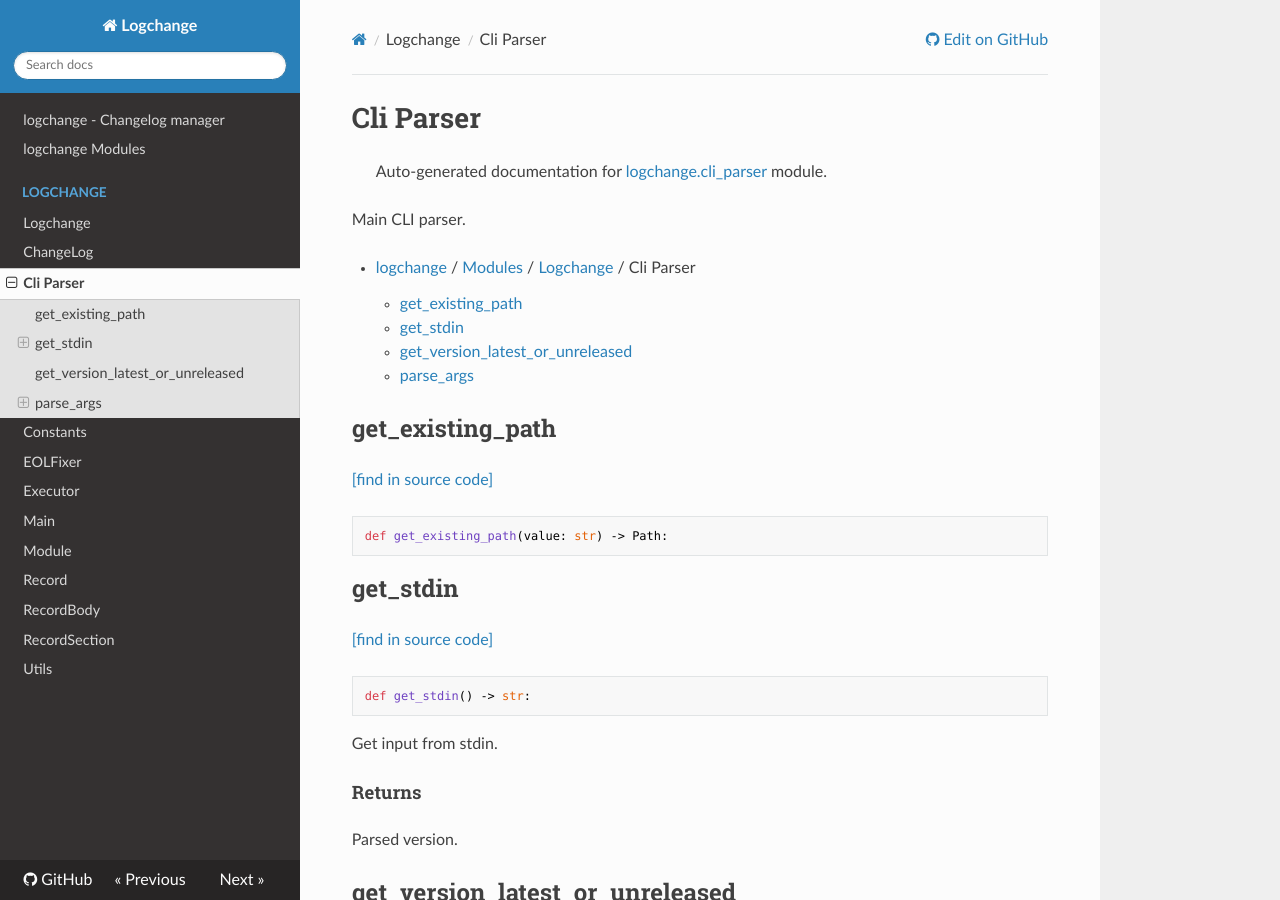
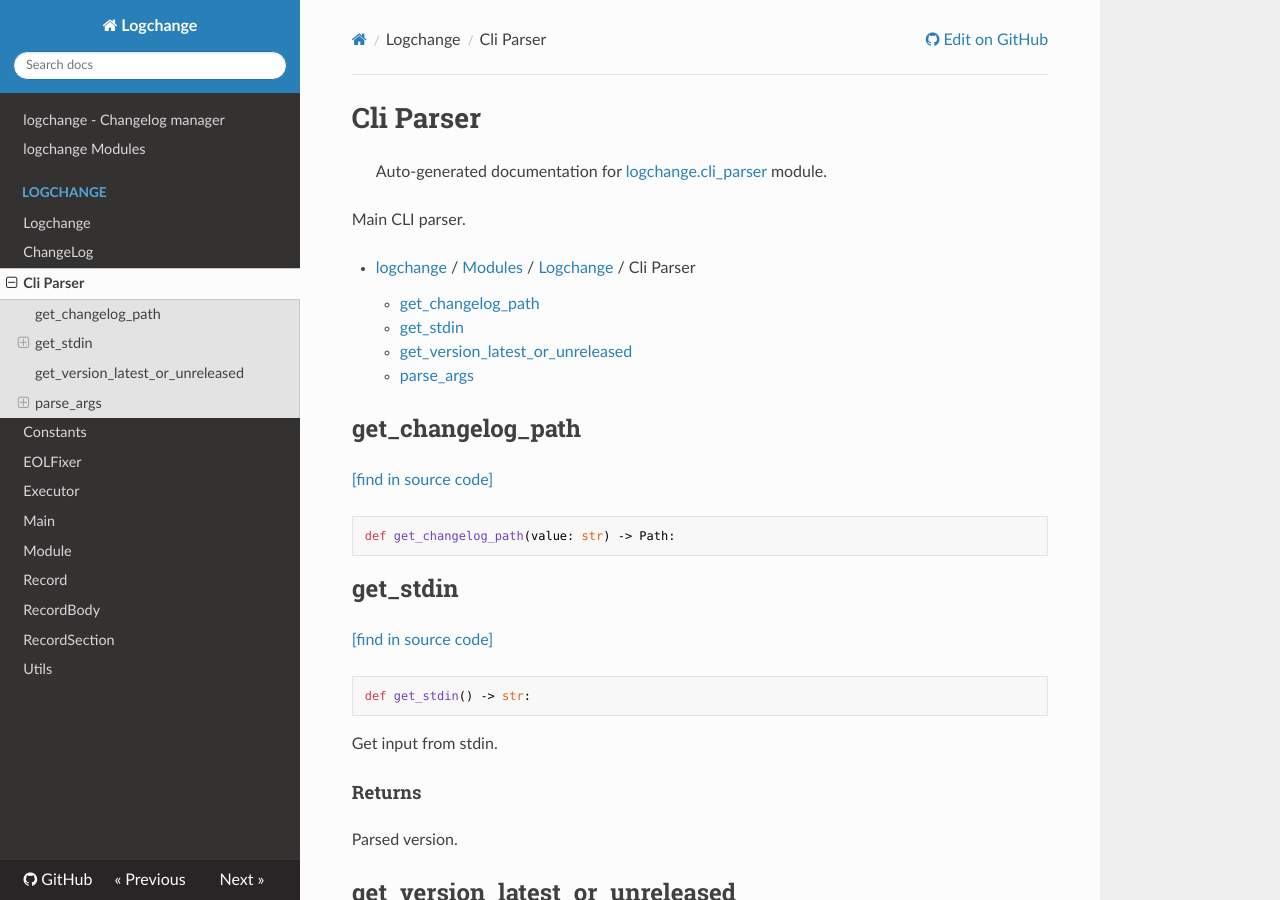
Before and after one commit to altitudenetworks/logchange, an MkDocs documentation site: the page built from docs/logchange/cli_parser.md, in a window 1280 px wide and 900 px high. Built offline with MkDocs 1.6.1, drawn with Linux system fonts in a browser that asks for light colours; nearby versions of some CDN libraries.

Commit message:
Update docs

````diff
--- a/docs/logchange/cli_parser.md
+++ b/docs/logchange/cli_parser.md
@@ -5,22 +5,22 @@
 Main CLI parser.
 
 - [logchange](../README.md#logchange---changelog-manager) / [Modules](../MODULES.md#logchange-modules) / [Logchange](index.md#logchange) / Cli Parser
-    - [get_existing_path](#get_existing_path)
+    - [get_changelog_path](#get_changelog_path)
     - [get_stdin](#get_stdin)
     - [get_version_latest_or_unreleased](#get_version_latest_or_unreleased)
     - [parse_args](#parse_args)
 
-## get_existing_path
+## get_changelog_path
 
 [[find in source code]](https://github.com/vemel/logchange/blob/main/logchange/cli_parser.py#L15)
 
 ```python
-def get_existing_path(value: str) -> Path:
+def get_changelog_path(value: str) -> Path:
 ```
 
 ## get_stdin
 
-[[find in source code]](https://github.com/vemel/logchange/blob/main/logchange/cli_parser.py#L36)
+[[find in source code]](https://github.com/vemel/logchange/blob/main/logchange/cli_parser.py#L38)
 
 ```python
 def get_stdin() -> str:
@@ -34,7 +34,7 @@ Parsed version.
 
 ## get_version_latest_or_unreleased
 
-[[find in source code]](https://github.com/vemel/logchange/blob/main/logchange/cli_parser.py#L22)
+[[find in source code]](https://github.com/vemel/logchange/blob/main/logchange/cli_parser.py#L24)
 
 ```python
 def get_version_latest_or_unreleased(value: str) -> str:
@@ -42,7 +42,7 @@ def get_version_latest_or_unreleased(value: str) -> str:
 
 ## parse_args
 
-[[find in source code]](https://github.com/vemel/logchange/blob/main/logchange/cli_parser.py#L49)
+[[find in source code]](https://github.com/vemel/logchange/blob/main/logchange/cli_parser.py#L51)
 
 ```python
 def parse_args(args: Sequence[str]) -> argparse.Namespace:
````
Also changed, not shown: CHANGELOG.md (added, +14 -0 lines), README.md (+4 -1 lines), docs/README.md (+3 -1 lines), docs/logchange/executor.md (+3 -3 lines), docs/logchange/main.md (+3 -3 lines), 8 other files.
